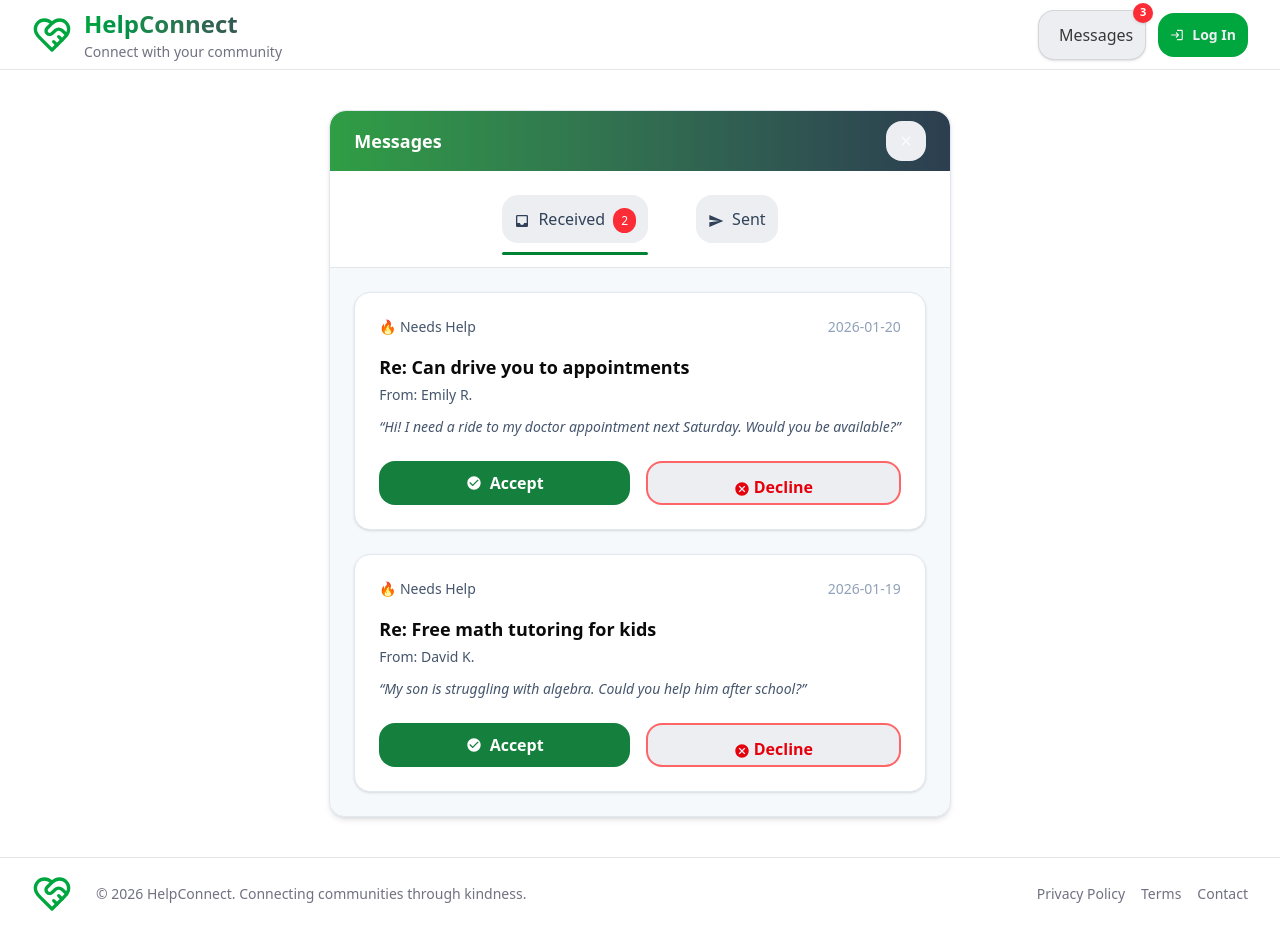
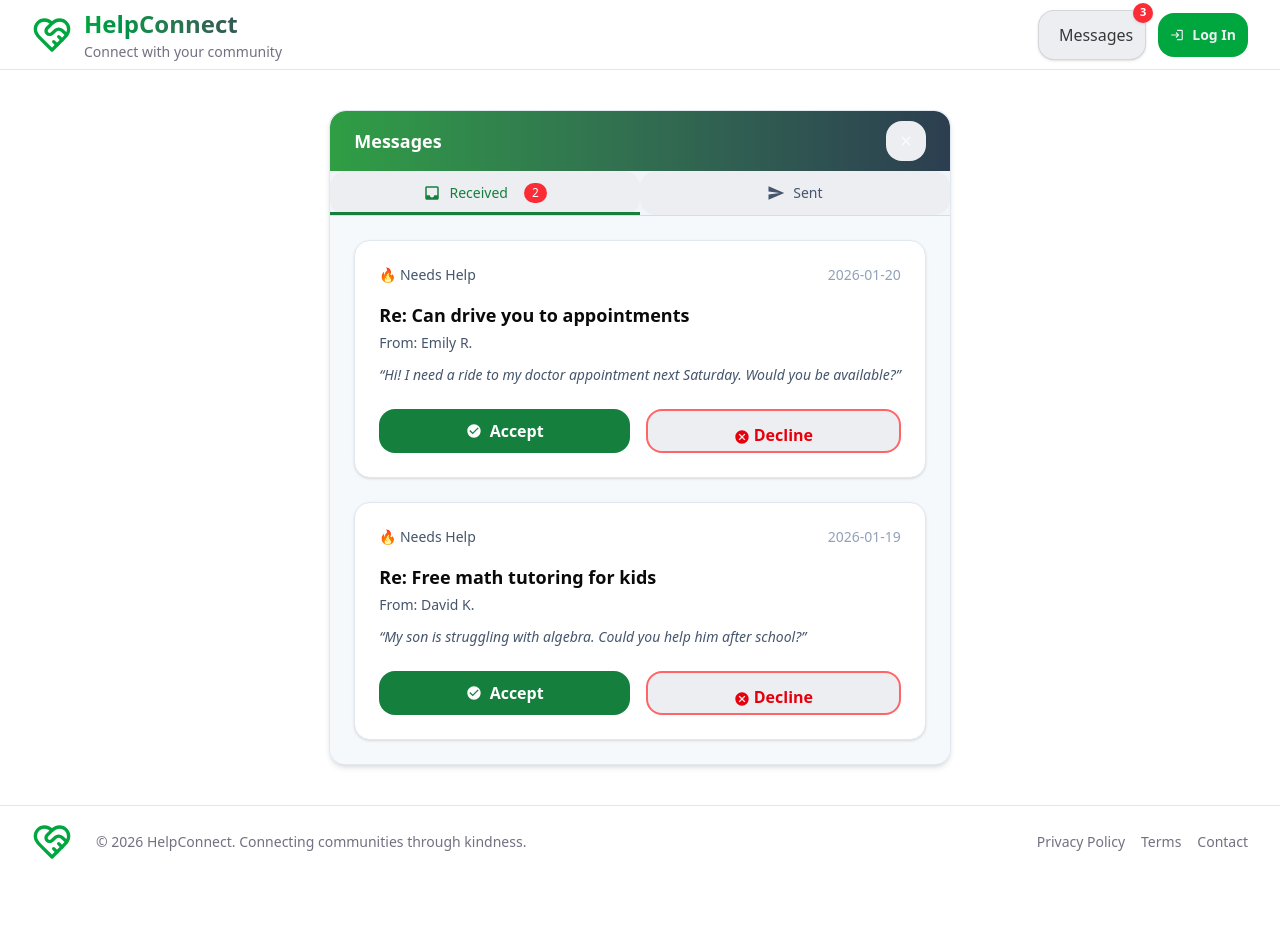
Before and after one commit to MiksuNy/web-project, a React (Vite) app in the folder frontend/: page /messages in a window 1280 px wide. After the commit the page ends 878 px from the top, so only its background shows below. Built offline with nearby package versions, Linux system fonts and the light colour scheme.

Commit message:
style(messages-tabs): redesign tabs section to match Figma segmented layout
- Replaced pill tabs with grid layout
- Added active green background state
- Added bottom green indicator bar
- Adjusted badge styling

```diff
--- a/frontend/src/pages/Messages.jsx
+++ b/frontend/src/pages/Messages.jsx
@@ -81,16 +81,13 @@ export default function Messages() {
   return (
     <main className="max-w-5xl mx-auto py-10 px-4">
       <div className="rounded-2xl border border-slate-200 bg-white shadow-md overflow-hidden">
-
         {/* ===== HEADER (Gradient Bar) ===== */}
         <div
           className="h-[60px] px-6 flex items-center justify-between
                      bg-gradient-to-r from-[#2F9E44] to-[#2C3E50]
                      rounded-t-2xl"
         >
-          <span className="text-white text-lg font-semibold">
-            Messages
-          </span>
+          <span className="text-white text-lg font-semibold">Messages</span>
 
           {/* Close Button */}
           <button
@@ -101,56 +98,57 @@ export default function Messages() {
             <MdClose size={20} />
           </button>
         </div>
-
-        {/* ===== TABS SECTION ===== */}
-        <div className="flex justify-center gap-12 py-6 border-b">
-
+        {/* ===== Tabs Section ===== */}
+        <div className="bg-slate-100 border-b">
+          <div className="grid grid-cols-2 text-sm font-medium">
             {/* Received Tab */}
             <button
               onClick={() => setTab("received")}
-            className="relative font-medium text-slate-700"
+              className={`relative py-4 flex items-center justify-center gap-2 transition
+        ${
+          tab === "received"
+            ? "bg-[#E6F4EA] text-[#15803D]"
+            : "bg-white text-slate-600 hover:bg-slate-50"
+        }`}
             >
-            <MdInbox className="inline mr-2" />
+              <MdInbox size={18} />
               Received
-
-            {/* Red badge count */}
               {received.length > 0 && (
-              <span className="ml-2 px-2 py-1 text-xs rounded-full bg-red-500 text-white">
+                <span className="ml-2 px-2 py-0.5 text-xs rounded-full bg-red-500 text-white">
                   {received.length}
                 </span>
               )}
-
-            {/* Active underline */}
               {tab === "received" && (
-              <span className="absolute -bottom-3 left-0 right-0 h-[3px] bg-green-700 rounded-full" />
+                <span className="absolute bottom-0 left-0 right-0 h-[3px] bg-[#15803D]" />
               )}
             </button>
 
             {/* Sent Tab */}
             <button
               onClick={() => setTab("sent")}
-            className="relative font-medium text-slate-700"
+              className={`relative py-4 flex items-center justify-center gap-2 transition
+        ${
+          tab === "sent"
+            ? "bg-[#E6F4EA] text-[#15803D]"
+            : "bg-white text-slate-600 hover:bg-slate-50"
+        }`}
             >
-            <MdSend className="inline mr-2" />
+              <MdSend size={18} />
               Sent
-
-            {/* Green badge count */}
               {sent.length > 0 && (
-              <span className="ml-2 px-2 py-1 text-xs rounded-full bg-green-700 text-white">
+                <span className="ml-2 px-2 py-0.5 text-xs rounded-full bg-[#15803D] text-white">
                   {sent.length}
                 </span>
               )}
-
-            {/* Active underline */}
               {tab === "sent" && (
-              <span className="absolute -bottom-3 left-0 right-0 h-[3px] bg-slate-900 rounded-full" />
+                <span className="absolute bottom-0 left-0 right-0 h-[3px] bg-[#15803D]" />
               )}
             </button>
+          </div>
         </div>
 
         {/* ===== MESSAGE LIST ===== */}
         <div className="bg-slate-100/60 p-6 space-y-6">
-
           {/* Empty State */}
           {list.length === 0 && (
             <div className="text-center text-slate-500 py-20">
@@ -166,7 +164,6 @@ export default function Messages() {
                 key={m.id}
                 className="bg-white border border-slate-200 rounded-2xl p-6 shadow-sm"
               >
-
                 {/* Top Row: Status + Date */}
                 <div className="flex justify-between text-sm">
                   <span className="font-medium text-slate-600">
@@ -183,9 +180,7 @@ export default function Messages() {
                 </div>
 
                 {/* Title */}
-                <h3 className="mt-4 text-lg font-bold">
-                  Re: {m.title}
-                </h3>
+                <h3 className="mt-4 text-lg font-bold">Re: {m.title}</h3>
 
                 {/* From / To */}
                 <p className="text-sm text-slate-600 mt-1">
@@ -193,9 +188,7 @@ export default function Messages() {
                 </p>
 
                 {/* Message Text */}
-                <p className="mt-3 text-sm italic text-slate-600">
-                  “{m.text}”
-                </p>
+                <p className="mt-3 text-sm italic text-slate-600">“{m.text}”</p>
 
                 {/* Accepted Info Box */}
                 {isSent && m.accepted && (
@@ -207,7 +200,6 @@ export default function Messages() {
 
                 {/* ===== ACTION BUTTONS ===== */}
                 <div className="mt-6 flex gap-4">
-
                   {/* Received → Accept / Decline */}
                   {!isSent && (
                     <>
@@ -258,7 +250,6 @@ export default function Messages() {
                       </button>
                     </>
                   )}
-
                 </div>
               </div>
             );
```
Lines whose indentation alone changed are shown as unchanged.
